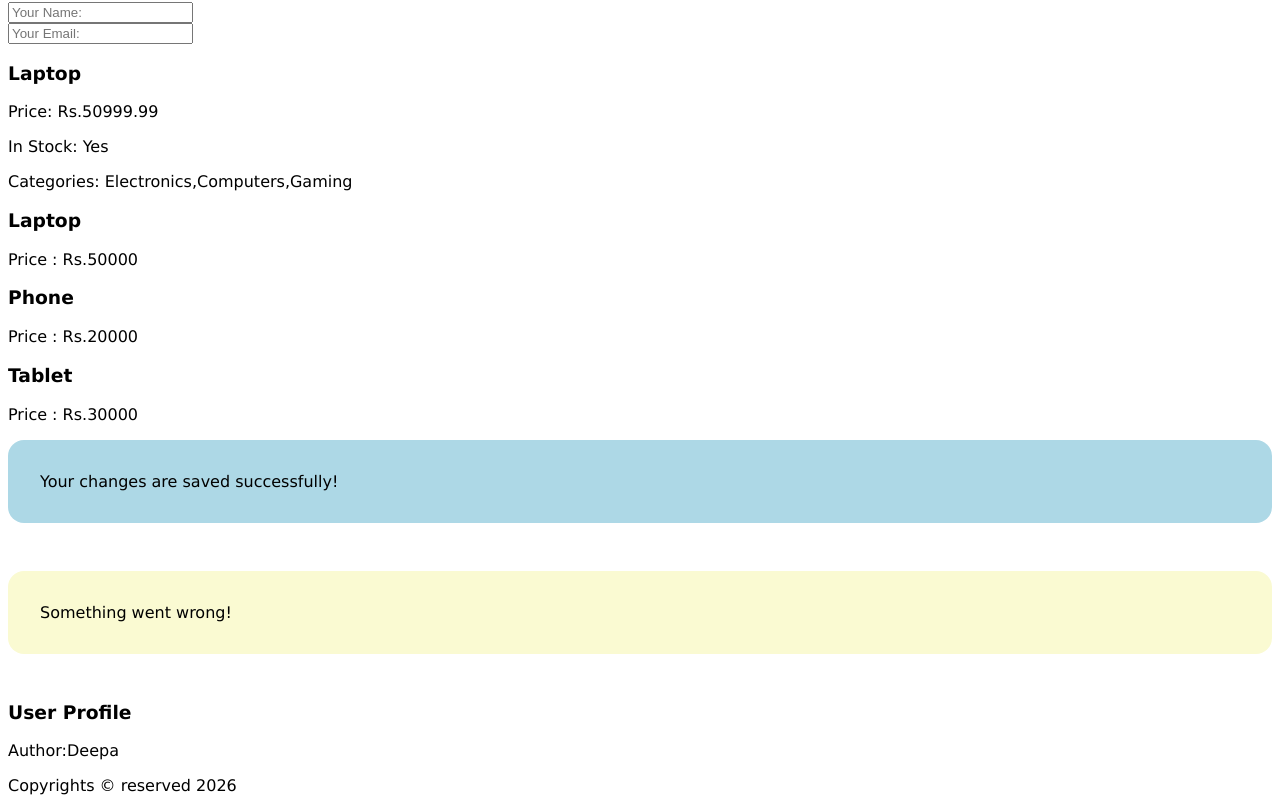
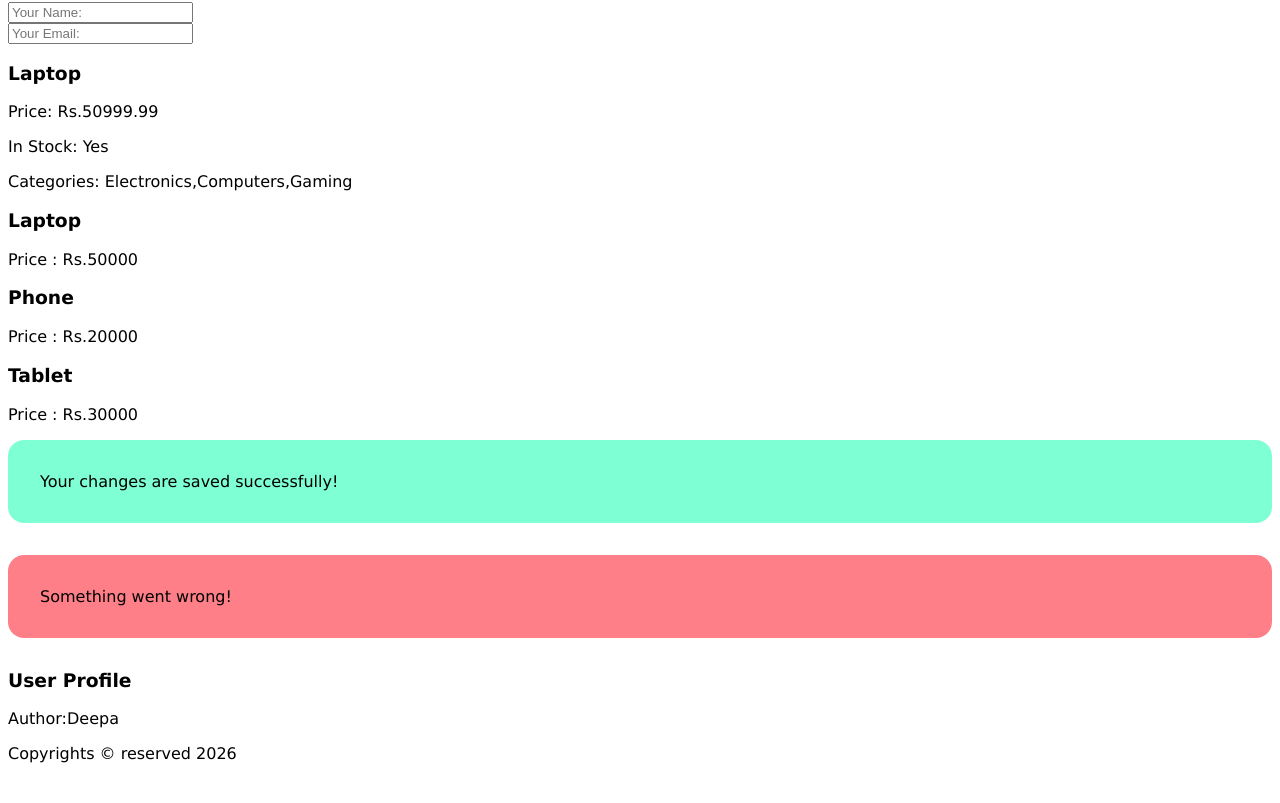
Before and after one commit to gnanadeepa-code/WebApp_Projects_WS, a React (Vite) app in the folder React_Project2/React-App/: page / in a window 1280 px wide. Shown: the part 717-1520 px from the top of the page. After the commit the page ends 1488 px from the top, so only its background shows below. Built offline with nearby package versions, Linux system fonts and the light colour scheme.

Commit message:
external css styling

```diff
--- /dev/null
+++ b/React_Project2/React-App/src/Alert.css
@@ -0,0 +1,14 @@
+.alert{
+    padding: 2em;
+    border-radius: 1em;
+    margin-bottom: 2em;
+    color: black;
+}
+
+.success{
+    background-color: aquamarine;
+}
+
+.error{
+    background-color: rgb(255, 127, 136);
+}
--- a/React_Project2/React-App/src/Alert.jsx
+++ b/React_Project2/React-App/src/Alert.jsx
@@ -1,9 +1,13 @@
+import "./Alert.css";
+
+//Eventhough we import Alert.css in this file alone, but it is taken globally, so when the className = error is given in someother file it will pickup from this alert .error class which conflicts, so the 3rd approach css modules is best for solving this styling issues
 export const Alert = ({children, type= "success"}) => {
-    return <div style={{
+    return <div className={`alert ${type}`}>{children}</div>;
+    /* return <div style={{
         backgroundColor: type === "success" ? "lightblue" : "lightgoldenrodyellow",
         color: "black",
         padding: "2rem",
         borderRadius: "1em",
         marginBottom : "3rem",
-    }}>{children}</div>;
+    }}>{children}</div>; */
 };
```
